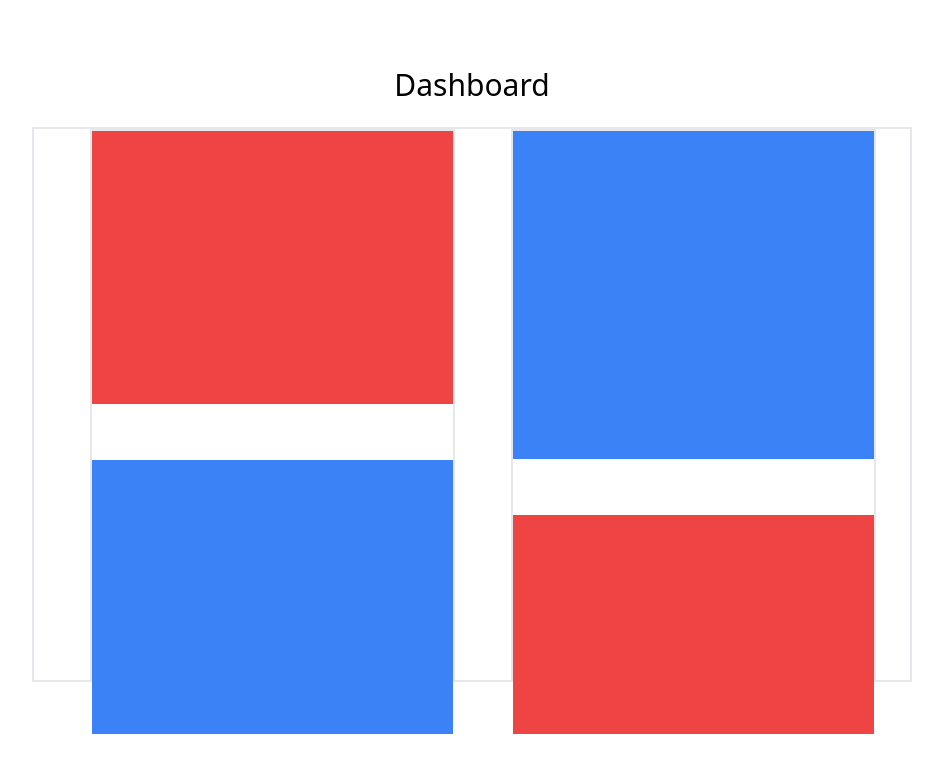
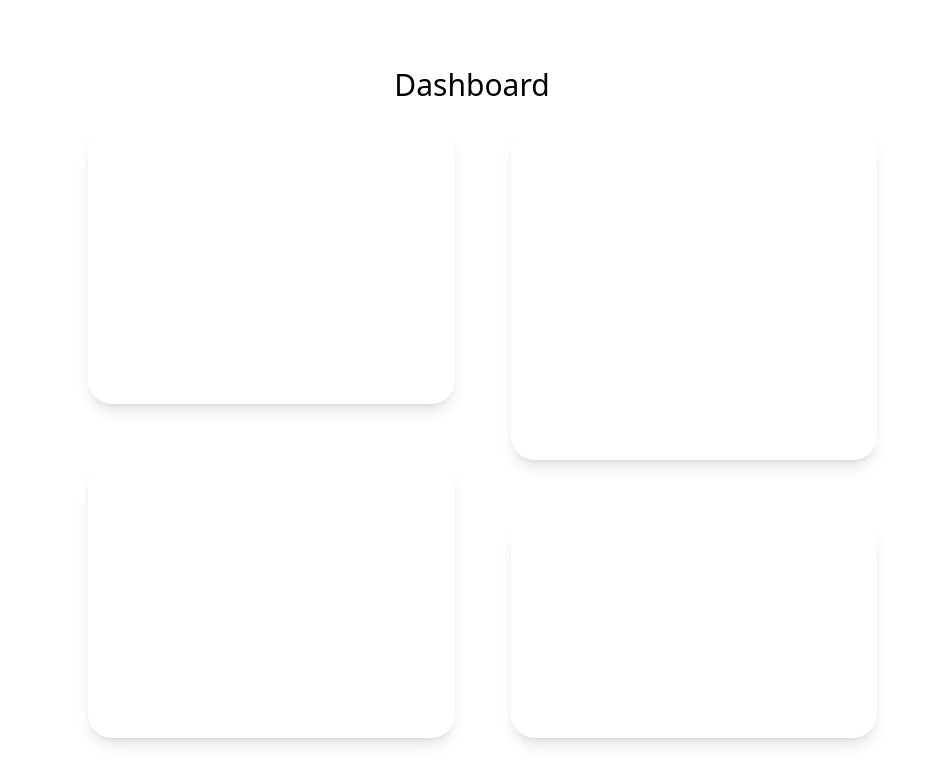
Before and after one commit to Dybton/ambient-quant-self, a React (Create React App) app: page / in a window 1280 px wide. Shown: the top 784 px of the page, without its empty margins (168-1111 px from the left). Built offline with nearby package versions, Linux system fonts and the light colour scheme.

Commit message:
replaced the boxes with cards in the proper color and format

```diff
--- a/src/App.tsx
+++ b/src/App.tsx
@@ -11,12 +11,12 @@ function App() {
     <div className="flex h-screen w-screen justify-center items-center" >
       <div className="w-9/12 h-5/6 ">
         <h1 className="text-3xl text-center font-semi-bold">Dashboard</h1>
-        <div className="w-11/12 h-5/6 mt-6 mx-auto mt-10 border-2">
-          <div className="w-full sm:w-9/12 md:w-7/12  lg:w-5/12 h-full lg:float-left border-2 mx-auto lg:ml-14 mb-28 ">
+        <div className="w-11/12 h-5/6 mt-6 mx-auto mt-10">
+          <div className="w-full sm:w-9/12 md:w-7/12  lg:w-5/12 h-full lg:float-left mx-auto lg:ml-14 mb-28 ">
             <RunCard />
             <SleepCard/>
           </div>
-          <div className="w-full sm:w-9/12 md:w-7/12  lg:w-5/12 h-full lg:float-left border-2 mx-auto lg:ml-14 mb-28 ">
+          <div className="w-full sm:w-9/12 md:w-7/12  lg:w-5/12 h-full lg:float-left mx-auto lg:ml-14 mb-28 ">
             <WebsiteTimeCard/>
             <DeepWorkCard/>
           </div>
--- a/src/components/DeepWorkCard.tsx
+++ b/src/components/DeepWorkCard.tsx
@@ -5,7 +5,7 @@ interface Props {}
 
 const DeepWorkCard: React.FC<Props> = () => {
   return (
-    <div className="bg-red-500 w-full h-2/5 mt-14"></div>
+    <div className="shadow-lg w-full rounded-3xl h-2/5 mt-14"></div>
   );
 };
 
--- a/src/components/RunCard.tsx
+++ b/src/components/RunCard.tsx
@@ -5,7 +5,7 @@ interface Props {}
 
 const RunCard: React.FC<Props> = () => {
   return (
-    <div className="bg-red-500 w-full h-3/6"></div>
+    <div className="shadow-lg w-full rounded-3xl h-3/6"></div>
   );
 };
 
--- a/src/components/SleepCard.tsx
+++ b/src/components/SleepCard.tsx
@@ -5,7 +5,7 @@ interface Props {}
 
 const SleepCard: React.FC<Props> = () => {
   return (
-    <div className="bg-blue-500 w-full h-3/6 mt-14"></div>
+    <div className="shadow-lg w-full rounded-3xl h-3/6 mt-14"></div>
   );
 };
 
--- a/src/components/WebsiteTimeCard.tsx
+++ b/src/components/WebsiteTimeCard.tsx
@@ -5,7 +5,7 @@ interface Props {}
 
 const WebsiteTimeCard: React.FC<Props> = () => {
   return (
-    <div className="bg-blue-500 w-full h-3/5 "></div>
+    <div className="shadow-lg w-full rounded-3xl h-3/5"></div>
   );
 };
 
```
